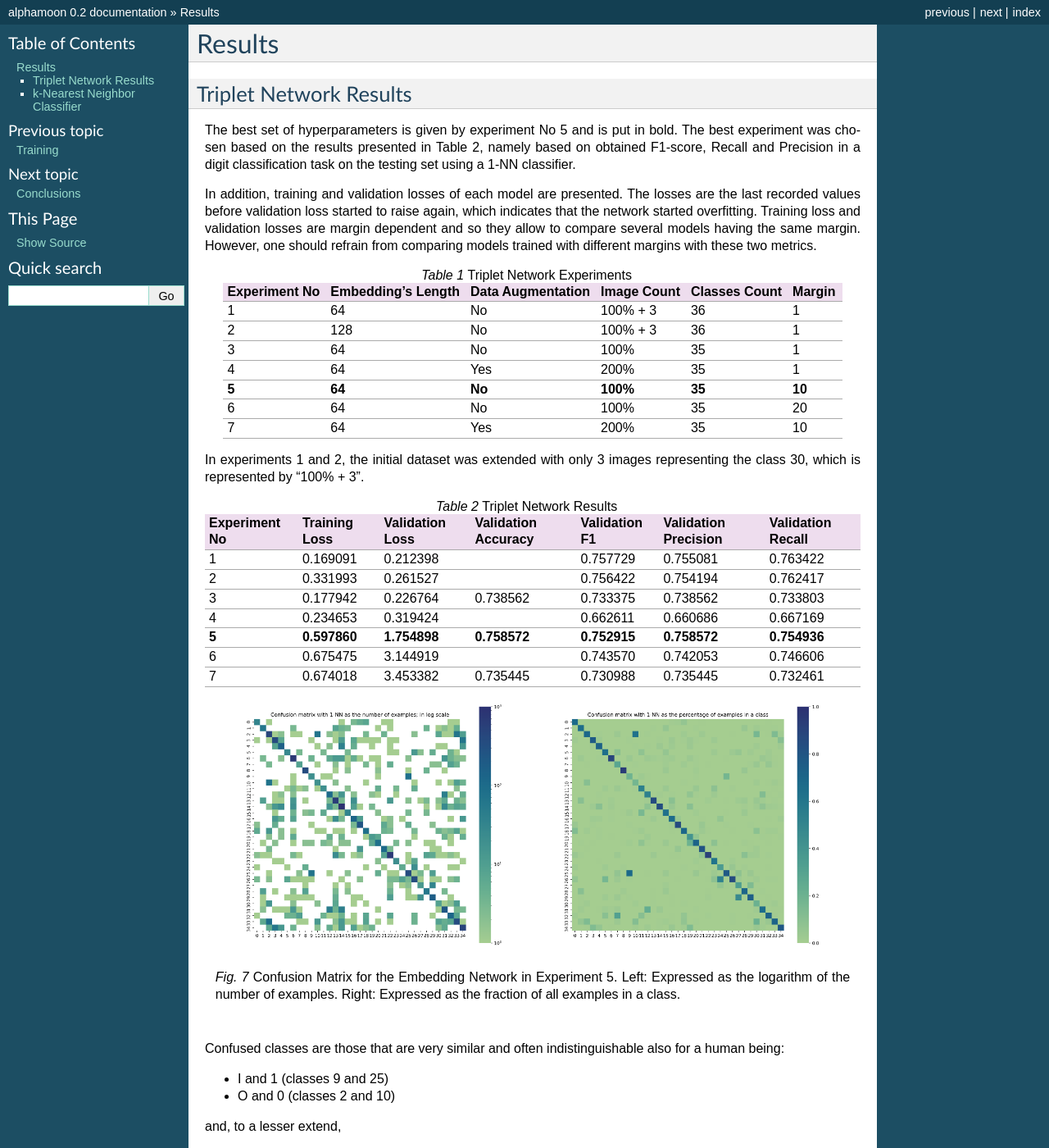
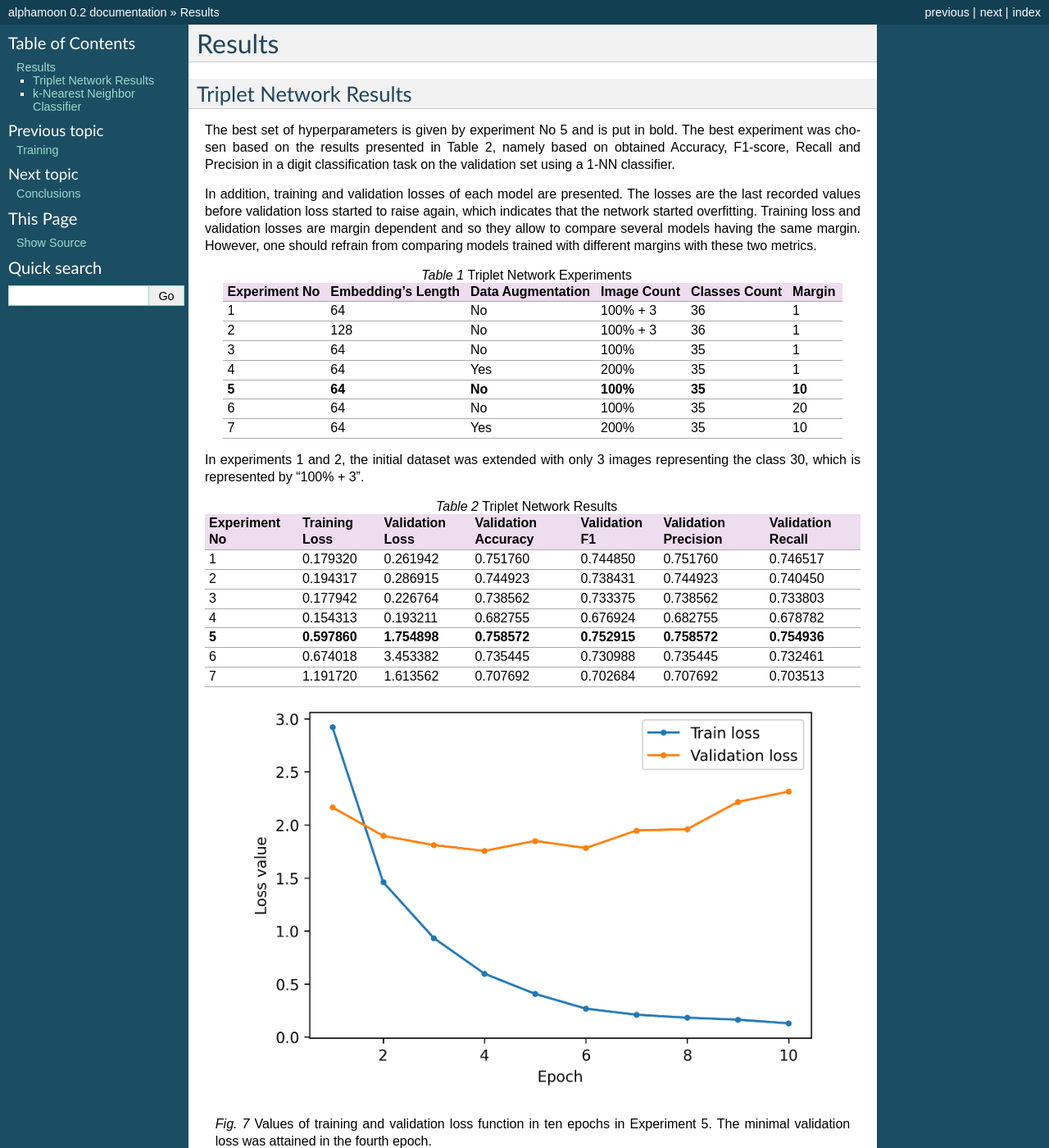
Before and after one commit to onomatopeia/alphamoon, a Sphinx documentation site: the page built from docs/error-analysis.rst, in a window 1280 px wide and 1400 px high. Shown: the whole window at 82% size. Built offline with Sphinx 7.4.7, drawn with Linux system fonts in a browser that asks for light colours; some of the changed text lies outside the part shown.

Commit message:
Updated embedding network training results with accuracy

```diff
--- a/docs/error-analysis.rst
+++ b/docs/error-analysis.rst
@@ -4,7 +4,7 @@ Results
 Triplet Network Results
 -----------------------
 
-The best set of hyperparameters is given by experiment No 5 and is put in bold. The best experiment was chosen based on the results presented in Table 2, namely based on obtained F1-score, Recall and Precision in a digit classification task on the testing set using a 1-NN classifier.
+The best set of hyperparameters is given by experiment No 5 and is put in bold. The best experiment was chosen based on the results presented in Table 2, namely based on obtained Accuracy, F1-score, Recall and Precision in a digit classification task on the validation set using a 1-NN classifier.
 
 In addition, training and validation losses of each model are presented. The losses are the last recorded values before validation loss started to raise again, which indicates that the network started overfitting. Training loss and validation losses are margin dependent and so they allow to compare several models having the same margin. However, one should refrain from comparing models trained with different margins with these two metrics.
 
@@ -82,20 +82,20 @@ In experiments 1 and 2, the initial dataset was extended with only 3 images repr
      - Validation Recall
 
    * - 1
-     - 0.169091
-     - 0.212398
-     -
-     - 0.757729
-     - 0.755081
-     - 0.763422
+     - 0.179320
+     - 0.261942
+     - 0.751760
+     - 0.744850
+     - 0.751760
+     - 0.746517
 
    * - 2
-     - 0.331993
-     - 0.261527
-     -
-     - 0.756422
-     - 0.754194
-     - 0.762417
+     - 0.194317
+     - 0.286915
+     - 0.744923
+     - 0.738431
+     - 0.744923
+     - 0.740450
    * - 3
      - 0.177942
      - 0.226764
@@ -104,12 +104,12 @@ In experiments 1 and 2, the initial dataset was extended with only 3 images repr
      - 0.738562
      - 0.733803
    * - 4
-     - 0.234653
-     - 0.319424
-     -
-     - 0.662611
-     - 0.660686
-     - 0.667169
+     - 0.154313
+     - 0.193211
+     - 0.682755
+     - 0.676924
+     - 0.682755
+     - 0.678782
    * - **5**
      - **0.597860**
      - **1.754898**
@@ -118,19 +118,30 @@ In experiments 1 and 2, the initial dataset was extended with only 3 images repr
      - **0.758572**
      - **0.754936**
    * - 6
-     - 0.675475
-     - 3.144919
-     -
-     - 0.743570
-     - 0.742053
-     - 0.746606
-   * - 7
      - 0.674018
      - 3.453382
      - 0.735445
      - 0.730988
      - 0.735445
      - 0.732461
+   * - 7
+     - 1.191720
+     - 1.613562
+     - 0.707692
+     - 0.702684
+     - 0.707692
+     - 0.703513
+
+.. _target to loss:
+
+.. figure:: _static/images/embeddingnet_loss.png
+   :width: 90%
+   :alt: Training and validation loss in Experiment 5
+   :align: center
+
+   Values of training and validation loss function in ten epochs in Experiment 5. The minimal validation loss was attained in the fourth epoch.
+
+In :numref:`target to loss`, the training and validation losses in Experiment 5 are presented. The minimal validation loss is attained in epoch number 4 and increases afterwards. The default learning rate of 0.001 was used for training.
 
 .. figure:: _static/images/confusion_matrix.png
    :width: 90%
```
Also changed, not shown: docs/_static/images/embeddingnet_loss.png (added), 2 other files.
